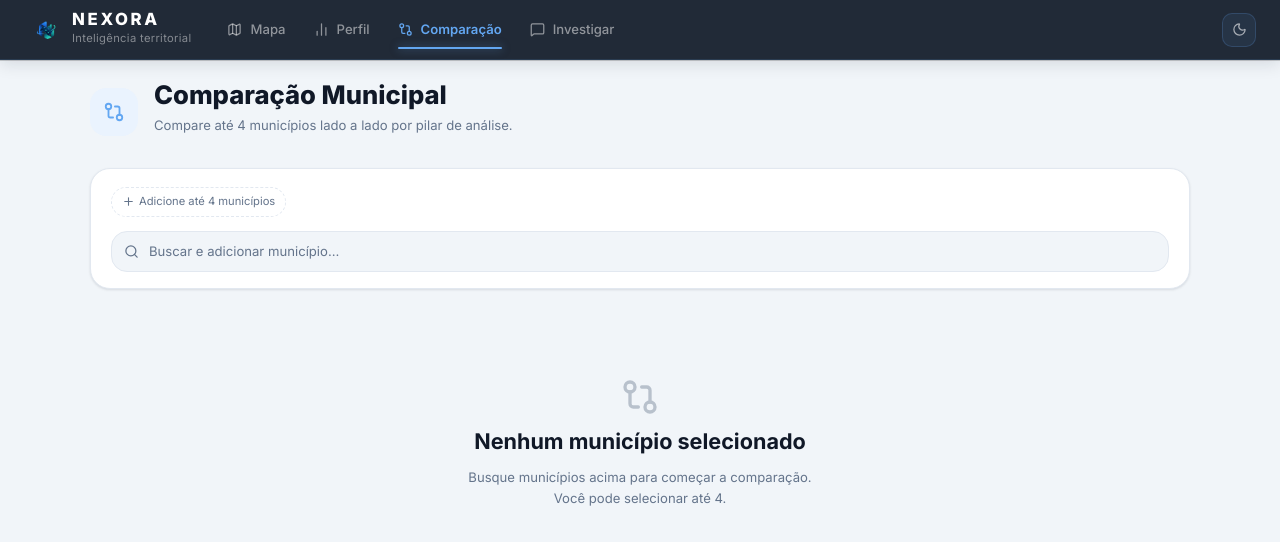
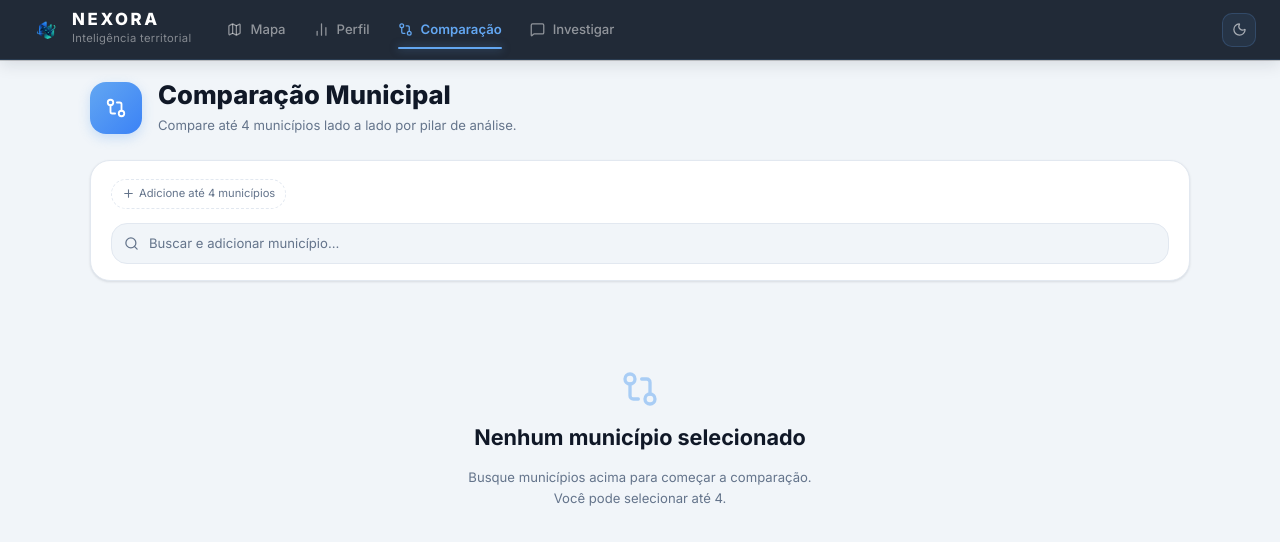
Before and after one commit to pietrobellacosadev/NEXORA, a React (Vite) app in the folder frontend/: page /comparar in a window 1280 px wide. Shown: the top 542 px of the page. Built offline with nearby package versions, Linux system fonts and the light colour scheme.

Commit message:
feat(ui/comparar): header icon gradiente + empty state alinhado
- Header icon: gradient market com glow
- empty-state: cor market, margin 0 nos títulos

```diff
--- a/frontend/src/pages/CompararPage.css
+++ b/frontend/src/pages/CompararPage.css
@@ -15,16 +15,17 @@
 }
 
 .comp__header-icon {
-  width: 48px; height: 48px;
+  width: 52px; height: 52px;
   border-radius: var(--r-lg);
-  background: var(--color-market-lt);
-  color: var(--color-market);
+  background: var(--gradient-market);
+  color: #fff;
   display: grid; place-items: center;
   flex-shrink: 0;
+  box-shadow: 0 4px 12px rgba(99,167,242,.3);
 }
 
-.comp__title   { font-size: var(--text-2xl); font-weight: 800; }
-.comp__subtitle { font-size: var(--text-sm); color: var(--color-muted); margin-top: 4px; }
+.comp__title   { font-size: var(--text-2xl); font-weight: 800; margin: 0; }
+.comp__subtitle { font-size: var(--text-sm); color: var(--color-muted); margin-top: 4px; margin-bottom: 0; }
 
 /* ── Seleção ─────────────────────────────────────────────────────────────── */
 .comp__selecao {
@@ -170,11 +171,11 @@
 /* ── Vazio ───────────────────────────────────────────────────────────────── */
 .comp__empty {
   display: flex; flex-direction: column; align-items: center;
-  gap: var(--sp-3); padding: var(--sp-16) var(--sp-8); text-align: center;
+  gap: var(--sp-4); padding: var(--sp-16) var(--sp-8); text-align: center;
 }
-.comp__empty-icon  { color: var(--color-muted); opacity: 0.4; }
-.comp__empty-title { font-size: var(--text-xl); font-weight: 700; }
-.comp__empty-desc  { font-size: var(--text-sm); color: var(--color-muted); max-width: 44ch; }
+.comp__empty-icon  { color: var(--color-market); opacity: 0.5; }
+.comp__empty-title { font-size: var(--text-xl); font-weight: 700; margin: 0; }
+.comp__empty-desc  { font-size: var(--text-sm); color: var(--color-muted); max-width: 44ch; margin: 0; }
 
 /* ── Conteúdo ────────────────────────────────────────────────────────────── */
 .comp__content { display: flex; flex-direction: column; gap: var(--sp-4); }
```
